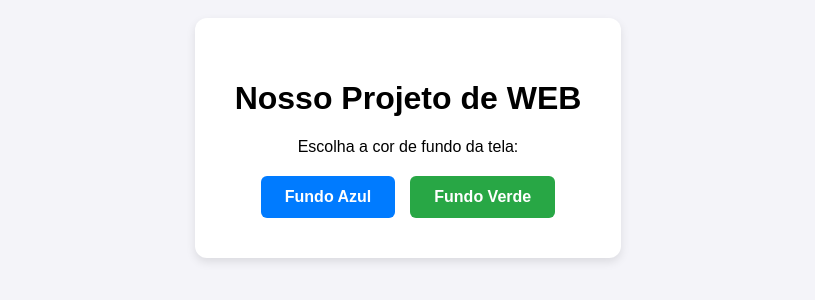
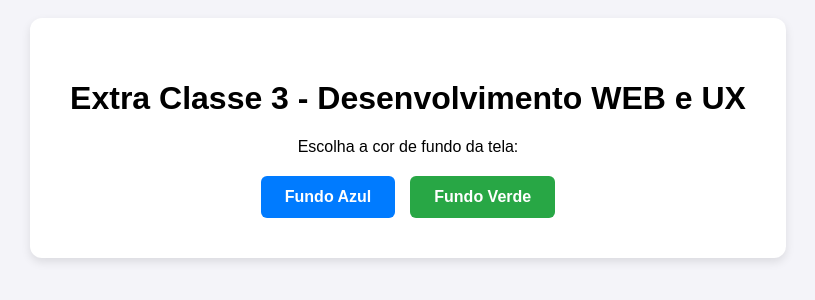
Before and after one commit to rlxrcao/TrabalhoColaborativoGIT, a plain HTML site: page index.html in a window 1280 px wide. Shown: the part 262-562 px from the top of the page, without its empty margins (232-1047 px from the left). Drawn offline with Linux system fonts and the light colour scheme.

Commit message:
alterando o titulo

```diff
--- a/index.html
+++ b/index.html
@@ -9,7 +9,7 @@
 </head>
 <body>
     <div class="container">
-        <h1> Nosso Projeto de WEB</h1>
+        <h1>Extra Classe 3 - Desenvolvimento WEB e UX</h1>
         <p> Escolha a cor de fundo da tela:</p>
         <div class="botoes">
             <button id="btn-azul"> Fundo Azul</button>
```
